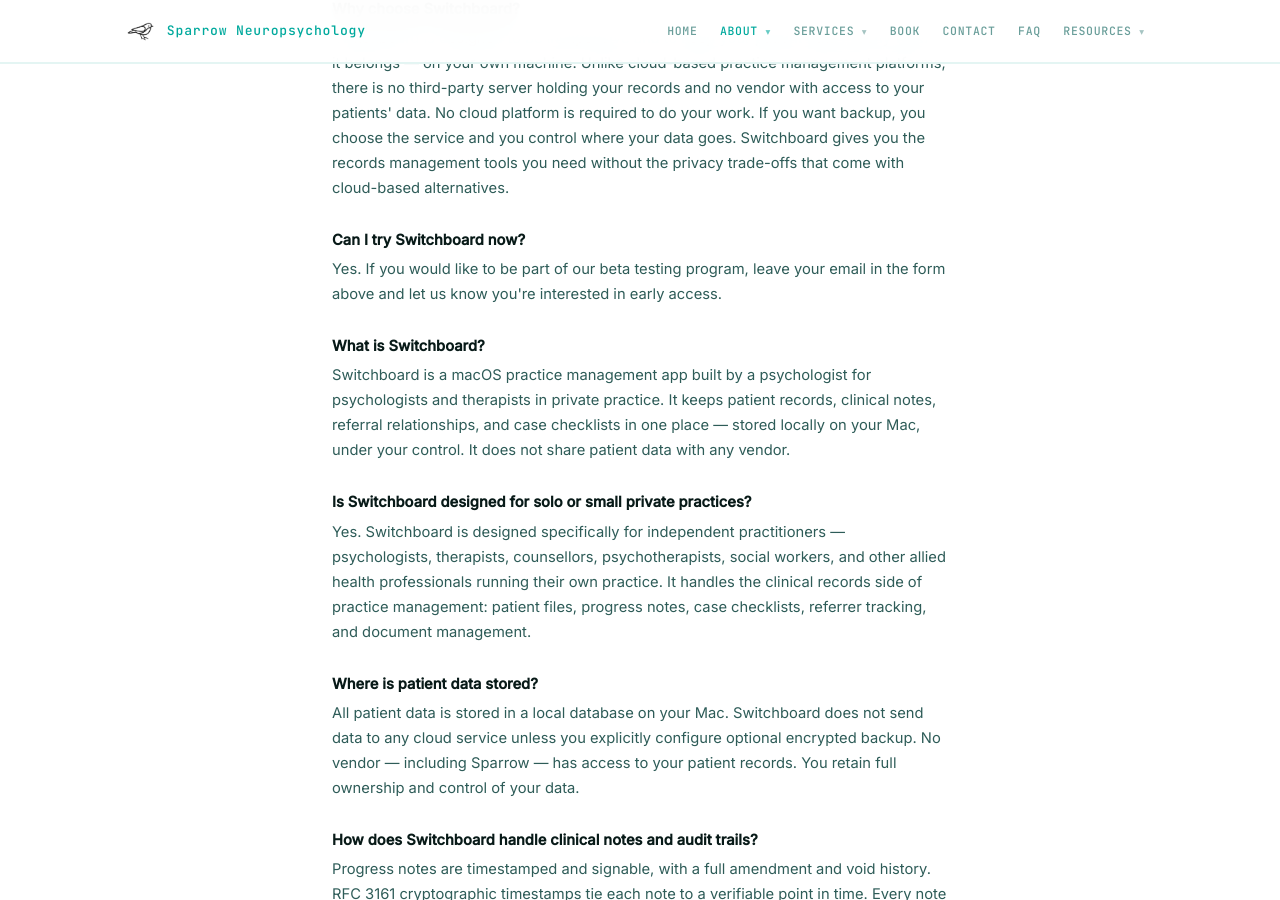
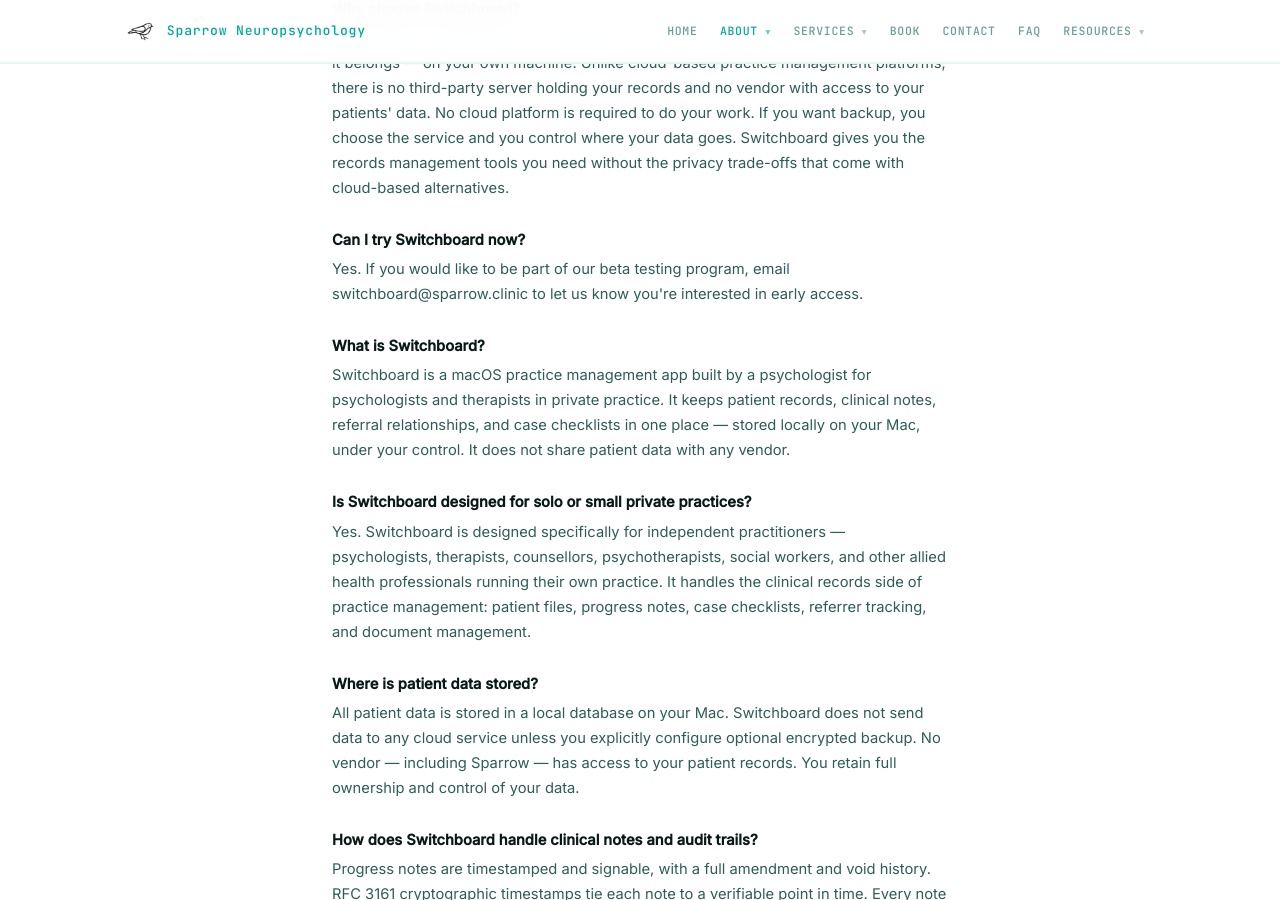
Before and after one commit to cfxb/sparrow-clinic, a Jekyll site: the page built from switchboard.md, in a window 1280 px wide and 900 px high, scrolled down 2071 px. Built offline with Jekyll 4.4.1, drawn with Linux system fonts in a browser that asks for light colours.

Commit message:
Replace Switchboard email form CTA with direct email address
Co-Authored-By: Claude Sonnet 4.6 <noreply@anthropic.com>

```diff
--- a/_includes/switchboard-schema.html
+++ b/_includes/switchboard-schema.html
@@ -46,7 +46,7 @@
       "name": "Can I try Switchboard now?",
       "acceptedAnswer": {
         "@type": "Answer",
-        "text": "Yes. If you would like to be part of our beta testing program, leave your email at sparrow.clinic/switchboard/ and let us know you're interested in early access."
+        "text": "Yes. If you would like to be part of our beta testing program, email switchboard@sparrow.clinic to let us know you're interested in early access."
       }
     },
     {
--- a/switchboard.md
+++ b/switchboard.md
@@ -325,7 +325,7 @@ switchboard_schema: true
 
       <div class="sb-faq-item">
         <p class="sb-faq-q">Can I try Switchboard now?</p>
-        <p class="sb-faq-a">Yes. If you would like to be part of our beta testing program, leave your email in the form above and let us know you're interested in early access.</p>
+        <p class="sb-faq-a">Yes. If you would like to be part of our beta testing program, email switchboard@sparrow.clinic to let us know you're interested in early access.</p>
       </div>
 
       <div class="sb-faq-item">
```
